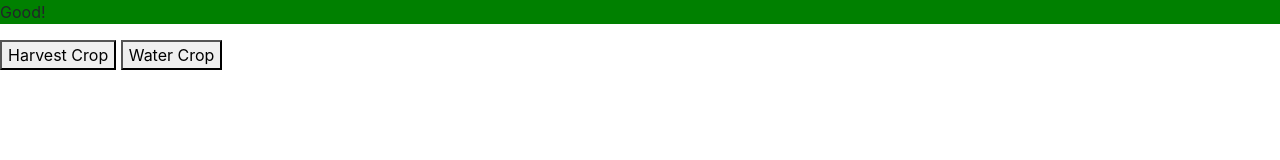
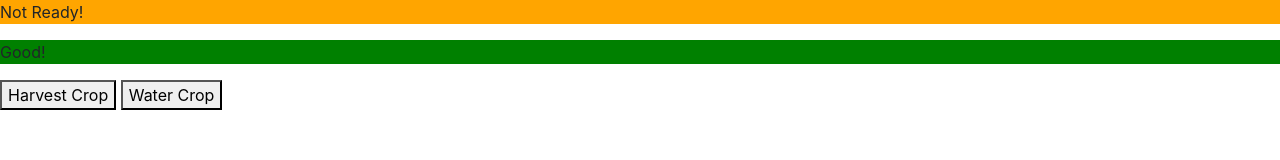
Before and after one commit to taylorsomers/pizza-farm, a website built with webpack: page src/index.html in a window 1280 px wide. Built offline with nearby package versions, Linux system fonts and the light colour scheme.

Commit message:
Add CSS, HTML, and UI logic to create a harvest status meter
Co-authored-by: Beverly Potts <pottsbeverly@gmail.com>

```diff
--- a/src/index.html
+++ b/src/index.html
@@ -6,6 +6,7 @@
     <title>Pizza Farm</title>
   </head>
   <body>
+    <div class="harvest-meter"></div>
     <div class="water-meter"></div>
     <button id="harvest">Harvest Crop</button>
     <button id="water">Water Crop</button>
--- a/src/main.js
+++ b/src/main.js
@@ -30,7 +30,17 @@ function waterMeter(crop) {
     } else {
       $("div.water-meter").html("<p id='withering'>Withering!</p>");
     }
-  });
+  }, 0);
+}
+
+function harvestMeter(crop) {
+  setInterval(() => {
+    if(crop.harvestStatus === "not ready") {
+      $("div.harvest-meter").html("<p id='not-ready'>Not Ready!</p>");
+    } else {
+      $("div.harvest-meter").html("<p id='ready'>Ready!</p>");
+    }
+  }, 0);
 }
 
 $(document).ready(function() {
@@ -38,10 +48,8 @@ $(document).ready(function() {
   const tomato = new Tomato();
   eustace.addCrop(tomato);
   waterMeter(tomato);
+  harvestMeter(tomato);
   gameOver(eustace);
-  if (tomato.waterLevel > 20) {
-    $("div.water-meter").html("<p>Good!</p>");
-  }
   $("button#harvest").click(() => {
     if (tomato.harvestStatus === "ready") {
       harvestCrop(eustace, tomato);
--- a/src/styles.css
+++ b/src/styles.css
@@ -1,4 +1,12 @@
 #good {
+  background-color: green;
+}
+
+#not-ready {
+  background-color: orange;
+}
+
+#ready {
   background-color: green;
 }
 
```
